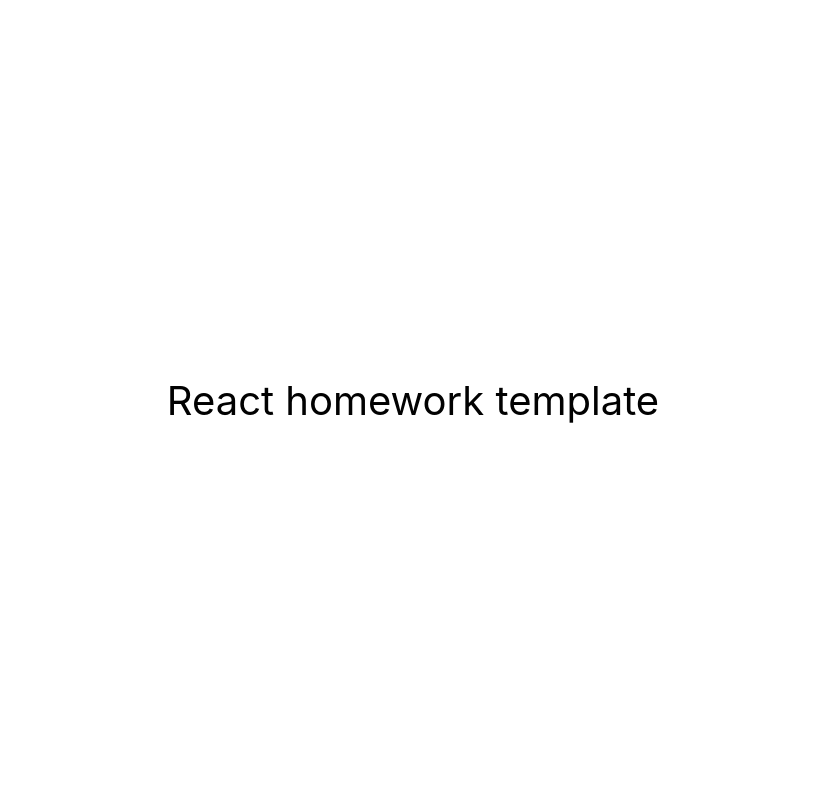
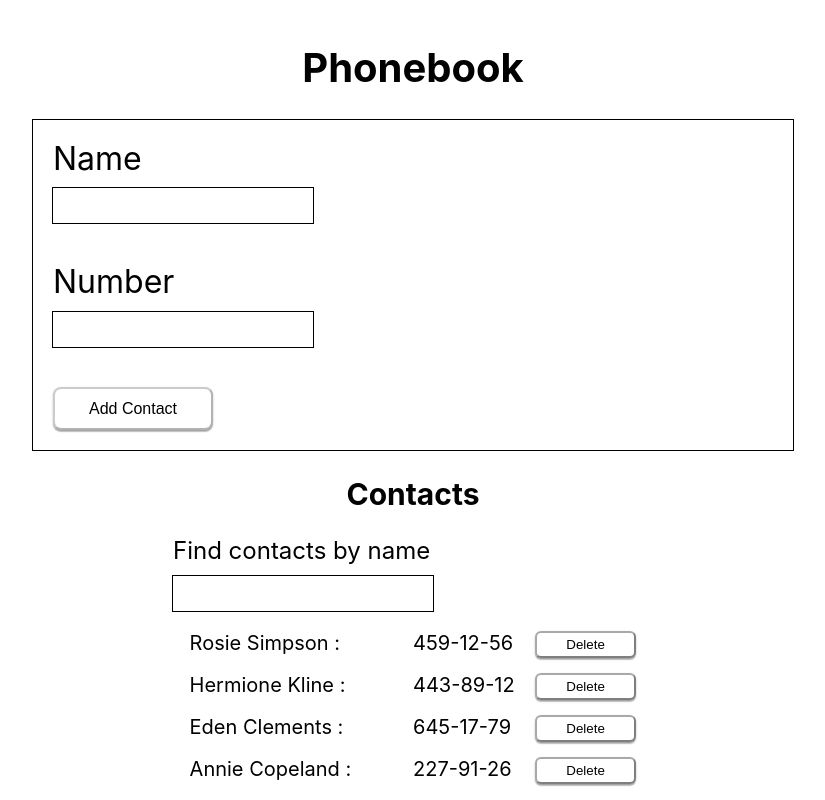
Before and after one commit to Bellmere/goit-react-hw-04-phonebook, a React (Create React App) app: page / in a window 1280 px wide. Shown: the whole page, without its empty margins (227-1052 px from the left). Built offline with nearby package versions, Linux system fonts and the light colour scheme.

Commit message:
add files

```diff
--- a/src/components/App.jsx
+++ b/src/components/App.jsx
@@ -1,16 +1,98 @@
-export const App = () => {
+import React, { Component } from 'react';
+import { ContactForm } from "./ContactForm/ContactForm";
+import { ContactList } from "./ContactList/ContactList";
+import { Filter } from './Filter/Filter';
+import { nanoid } from 'nanoid';
+
+
+export class App extends Component {
+  state = {
+    contacts: [
+      { id: 'id-1', name: 'Rosie Simpson', number: '459-12-56' },
+      { id: 'id-2', name: 'Hermione Kline', number: '443-89-12' },
+      { id: 'id-3', name: 'Eden Clements', number: '645-17-79' },
+      { id: 'id-4', name: 'Annie Copeland', number: '227-91-26' },
+    ],
+    filter: '',
+  };
+
+  handleChange = e => {
+    const { name, value } = e.target;
+    this.setState({ [name]: value });
+  };
+
+  onSubmitForm = data => {
+    const id = nanoid();
+    const contact = {id, ...data};
+    const contactLists = [...this.state.contacts];
+    if (contactLists.findIndex(item => item.name.toLowerCase() === contact.name.toLowerCase()) !== -1) {
+      return alert(`${contact.name} is already in contacts.`);
+    } else {
+      contactLists.push(contact);
+    }
+
+    this.setState({contacts: contactLists});
+    console.log(contactLists);
+  };
+
+  getNewList = () => {
+    const {filter, contacts} = this.state;
+    const newContactList = contacts.filter(contact => {
+      return contact.name.toLowerCase().includes(filter.toLowerCase());
+    })
+    return newContactList;
+  };
+
+  onDelete = e => {
+    this.setState(prevState => ({
+      contacts: prevState.contacts.filter(contact => contact.id !== e),
+    }));
+  }
+
+  componentDidMount() {
+    const contacts = localStorage.getItem('contacts');
+    const parseContacts = JSON.parse(contacts);
+
+    if (parseContacts) {
+      this.setState({contacts: parseContacts});
+    }
+  };
+
+  componentDidUpdate(prevState, prevProps) {
+    if (this.state.contacts !== prevState.contacts) {
+      localStorage.setItem('contacts', JSON.stringify(this.state.contacts));
+    }
+  };
+
+  render() {
+    const {filter} = this.state;
+
     return (
       <div
         style={{
           height: '100vh',
           display: 'flex',
+          flexDirection: 'column',
           justifyContent: 'center',
           alignItems: 'center',
-        fontSize: 40,
-        color: '#010101'
+          fontSize: 20,
+          color: '#010101',
         }}
       >
-      React homework template
+        <h1>Phonebook</h1>
+        <ContactForm
+        onSubmit={this.onSubmitForm}
+        />
+        <h2>Contacts</h2>
+        <Filter
+        filter={filter}
+        handleChange={this.handleChange}
+        />
+        <ContactList
+        contacts={this.getNewList()}
+        onDelete={this.onDelete}
+        />
       </div>
     );
-};
+  }
+}
--- /dev/null
+++ b/src/components/ContactForm/ContactForm.js
@@ -0,0 +1,71 @@
+import css from '../ContactForm/ContactForm.module.css';
+import PropTypes from 'prop-types';
+import React, { Component } from 'react';
+import { nanoid } from 'nanoid';
+
+export class ContactForm extends Component {
+    state = {
+        name: '',
+        number: '',
+    };
+
+    nameInputId = nanoid();
+    numberInputId = nanoid();
+
+    handleChange = e => {
+        const { name, value } = e.target;
+        this.setState({ [name]: value });
+      };
+
+      handleSubmit = e => {
+        e.preventDefault();
+        this.props.onSubmit(this.state);
+        this.reset();
+    };
+
+    reset = () => {
+        this.setState({name: '', number: ''});
+    }
+
+    render() {
+        const {name, number} = this.state;
+        return (
+            <form onSubmit={this.handleSubmit} className={css.form}>
+                <label htmlFor={this.nameInputId} className={css.form__label}>Name</label>
+                <input
+                className={css.form__inputName}
+                id={this.nameInputId}
+                type="text"
+                name="name"
+                value={name}
+                pattern="^[a-zA-Zа-яА-Я]+(([' -][a-zA-Zа-яА-Я ])?[a-zA-Zа-яА-Я]*)*$"
+                title="Name may contain only letters, apostrophe, dash and spaces. For example Adrian, Jacob Mercer, Charles de Batz de Castelmore d'Artagnan"
+                required
+                onChange={this.handleChange}
+                />
+                <label htmlFor={this.numberInputId} className={css.form__label}>Number</label>
+                <input
+                className={css.form__inputName}
+                id={this.numberInputId}
+                type="tel"
+                name="number"
+                value={number}
+                pattern="\+?\d{1,4}?[-.\s]?\(?\d{1,3}?\)?[-.\s]?\d{1,4}[-.\s]?\d{1,4}[-.\s]?\d{1,9}"
+                title="Phone number must be digits and can contain spaces, dashes, parentheses and can start with +"
+                required
+                onChange={this.handleChange}
+                />
+                <button
+                type='submit'
+                className={css.form__submitBtn}
+                >
+                    Add Contact
+                </button>
+            </form>
+        );
+    };
+}
+
+ContactForm.propTypes = {
+    onSubmit: PropTypes.func.isRequired,
+  };
--- /dev/null
+++ b/src/components/ContactForm/ContactForm.module.css
@@ -0,0 +1,47 @@
+.form {
+    display: flex;
+    width: 720px;
+    padding: 20px;
+    flex-direction: column;
+    border: #000 1px solid;
+}
+
+.form__label {
+    font-size: 32px;
+    line-height: 1.2;
+}
+
+.form__inputName {
+    width: 240px;
+    padding: 10px;
+    margin-top: 10px;
+    margin-bottom: 40px;
+    border: none;
+    outline: #000 1px solid;
+}
+
+.form__inputName:focus {
+    outline-color: rgb(53, 170, 170);
+    box-shadow: 0px 0px 12px 4px rgba(53, 170, 170, 0.12);
+}
+
+.form__submitBtn {
+    display: inline-flex;
+    justify-content: center;
+    width: 160px;
+    padding: 10px;
+    border-radius: 8px;
+    font-size: 16px;
+    line-height: 1.2;
+    border-color: rgba(0, 0, 0, .3);
+    background-color: transparent;
+    cursor: pointer;
+    box-shadow: 0px 1px 3px rgba(0, 0, 0, 0.12), 0px 1px 1px rgba(0, 0, 0, 0.14),
+    0px 2px 1px rgba(0, 0, 0, 0.2);
+
+    transition: background-color 300ms linear;
+}
+
+.form__submitBtn:hover {
+    background-color: aqua;
+}
--- /dev/null
+++ b/src/components/ContactList/ContactList.js
@@ -0,0 +1,33 @@
+import css from '../ContactList/ContactList.module.css';
+import PropTypes from 'prop-types';
+
+export const ContactList = ({ contacts, onDelete }) => {
+    return (
+        <ul className={css.contact__list}>
+            {contacts.map((contact, id) => (
+                <li key={id} className={css.contact__list__item}>
+                    <span>{contact.name} :</span>
+                    <span>{contact.number}</span>
+                    <button
+                    className={css.contact__list__btn}
+                    type='button'
+                    onClick={() => onDelete(contact.id)}
+                    >
+                        Delete
+                    </button>
+                </li>
+            ))}
+        </ul>
+    );
+};
+
+ContactList.propTypes = {
+    contacts: PropTypes.arrayOf(
+      PropTypes.exact({
+        id: PropTypes.string.isRequired,
+        name: PropTypes.string.isRequired,
+        number: PropTypes.string.isRequired,
+      })
+    ),
+    onDelete: PropTypes.func.isRequired,
+  };
--- /dev/null
+++ b/src/components/ContactList/ContactList.module.css
@@ -0,0 +1,36 @@
+.contact__list {
+    list-style: none;
+    display: flex;
+    flex-direction: column;
+    margin: 0;
+    padding: 0;
+}
+
+.contact__list__item {
+    display: grid;
+    grid-template-columns: 2fr 1fr 1fr;
+    gap: 20px;
+}
+
+.contact__list__item:not(:last-child) {
+    margin-bottom: 15px;
+}
+
+.contact__list__btn {
+    display: flex;
+    justify-content: center;
+    align-items: center;
+    padding: 4px 10px;
+    border-radius: 6px;
+    border-color: rgba(0, 0, 0, .5);
+    cursor: pointer;
+    background-color: transparent;
+    box-shadow: 0px 1px 3px rgba(0, 0, 0, 0.12), 0px 1px 1px rgba(0, 0, 0, 0.14),
+    0px 2px 1px rgba(0, 0, 0, 0.2);
+
+    transition: background-color 300ms linear;
+}
+
+.contact__list__btn:hover {
+    background-color: aqua;
+}
--- /dev/null
+++ b/src/components/Filter/Filter.js
@@ -0,0 +1,31 @@
+import PropTypes from 'prop-types';
+import css from '../Filter/Filter.module.css';
+import { nanoid } from 'nanoid';
+
+const filterInputId = nanoid();
+
+export const Filter = ({filter, handleChange}) => {
+    return (
+        <div className={css.filter__wrapper}>
+            <label
+            className={css.filter__label}
+            htmlFor={filterInputId}
+            >
+                Find contacts by name
+            </label>
+            <input
+            className={css.filter__input}
+            id={filterInputId}
+            type="text"
+            name="filter"
+            value={filter}
+            onChange={handleChange}
+            />
+        </div>
+    );
+}
+
+Filter.propTypes = {
+    filter: PropTypes.string.isRequired,
+    handleChange: PropTypes.func.isRequired,
+  };
--- /dev/null
+++ b/src/components/Filter/Filter.module.css
@@ -0,0 +1,28 @@
+.filter__wrapper {
+    display: flex;
+    flex-direction: column;
+    width: 100%;
+    max-width: 480px;
+}
+
+.filter__label {
+    display: flex;
+    justify-content: flex-start;
+    font-size: 24px;
+    line-height: 1.2;
+
+}
+
+.filter__input {
+    width: 240px;
+    padding: 10px;
+    margin-top: 10px;
+    margin-bottom: 20px;
+    border: none;
+    outline: #000 1px solid;
+}
+
+.filter__input:focus {
+    outline-color: rgb(53, 170, 170);
+    box-shadow: 0px 0px 12px 4px rgba(53, 170, 170, 0.12);
+}
```
Lines whose indentation alone changed are shown as unchanged.
